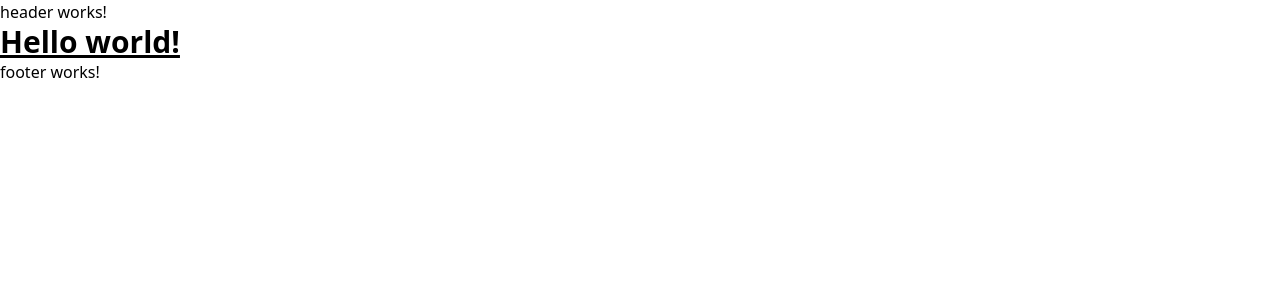
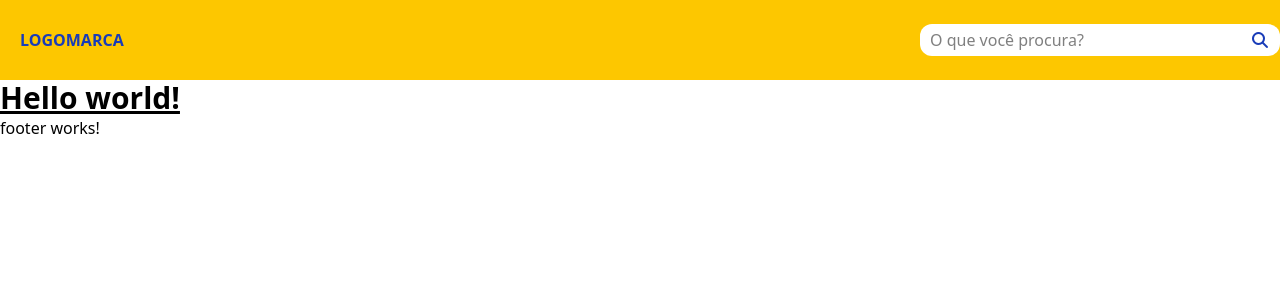
Before and after one commit to CarolMontteiro/ecommerce, an Angular app: page / in a window 1280 px wide. Shown: the top 300 px of the page. Built offline with nearby package versions, Linux system fonts and the light colour scheme.

Commit message:
Adiciona componente Header com Tailwind e Font Awesome no projeto

```diff
--- a/angular.json
+++ b/angular.json
@@ -25,7 +25,8 @@
               }
             ],
             "styles": [
-              "src/styles.css"
+              "src/styles.css",
+              "node_modules/@fortawesome/fontawesome-free/css/all.min.css"
             ]
           },
           "configurations": {
--- a/package.json
+++ b/package.json
@@ -28,6 +28,7 @@
     "@angular/forms": "^20.3.0",
     "@angular/platform-browser": "^20.3.0",
     "@angular/router": "^20.3.0",
+    "@fortawesome/fontawesome-free": "^7.1.0",
     "@tailwindcss/postcss": "^4.1.17",
     "postcss": "^8.5.6",
     "rxjs": "~7.8.0",
--- a/src/app/core/components/header/header.html
+++ b/src/app/core/components/header/header.html
@@ -1 +1,27 @@
-<p>header works!</p>
+<header id="Header-nav" class="bg-yellow-400">
+     <div class="container">
+         <div class="header-nav flex justify-between items-center py-6">
+             <div>
+                 <a href="#"
+                    id="btn-menu"
+                    class="btn-mobile md:hidden">
+                     <i class="fa-solid text-blue-800 fa-bars text-2xl px-5"></i>
+                 </a>
+                 <!-- <a href="{{route('home')}}" class="md:pl-5 font-semibold text-blue-800">LOGOMARCA</a> -->
+                 <a href="" class="md:pl-5 font-semibold text-blue-800">LOGOMARCA</a>
+
+             </div>
+
+             <div class="search-box hidden bg-white h-8 p-2.5 rounded-xl md:flex md:justify-center md:items-center">
+                 <input type="text"
+                        name=""
+                        class="search-text bg-neutral-800 border-0 bg-transparent outline-0 p-0 leading-[7px] md:w-60 lg:w-80"
+                        placeholder="O que você procura?"
+                 >
+                 <a href="#" class="search-bnt flex justify-center items-center">
+                     <i class="fa-solid fa-magnifying-glass text-blue-800"></i>
+                 </a>
+             </div>
+          </div>
+     </div>
+ </header>
```
Also changed, not shown: 1 other file (tests, documents, lock files or other folders).
